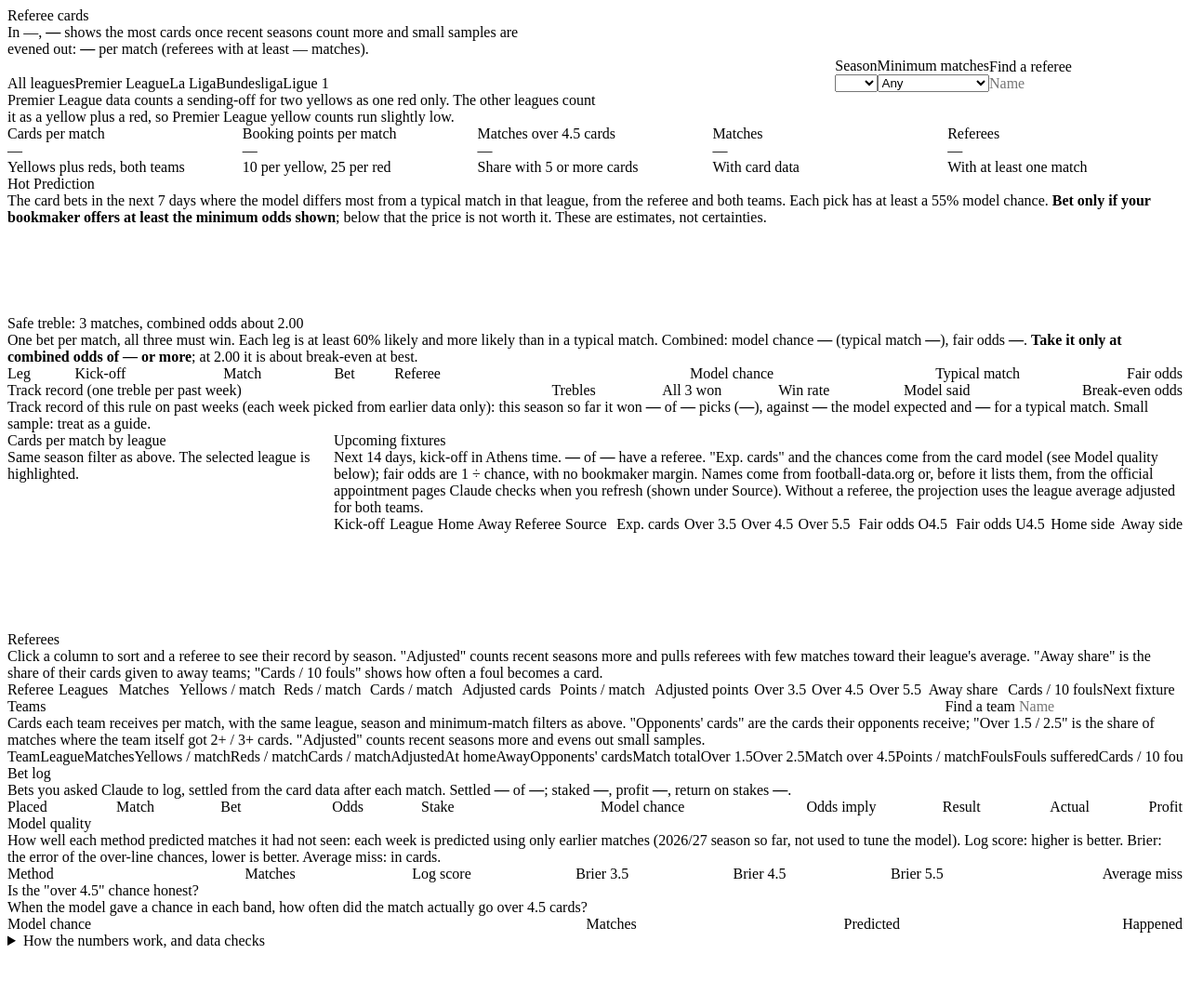
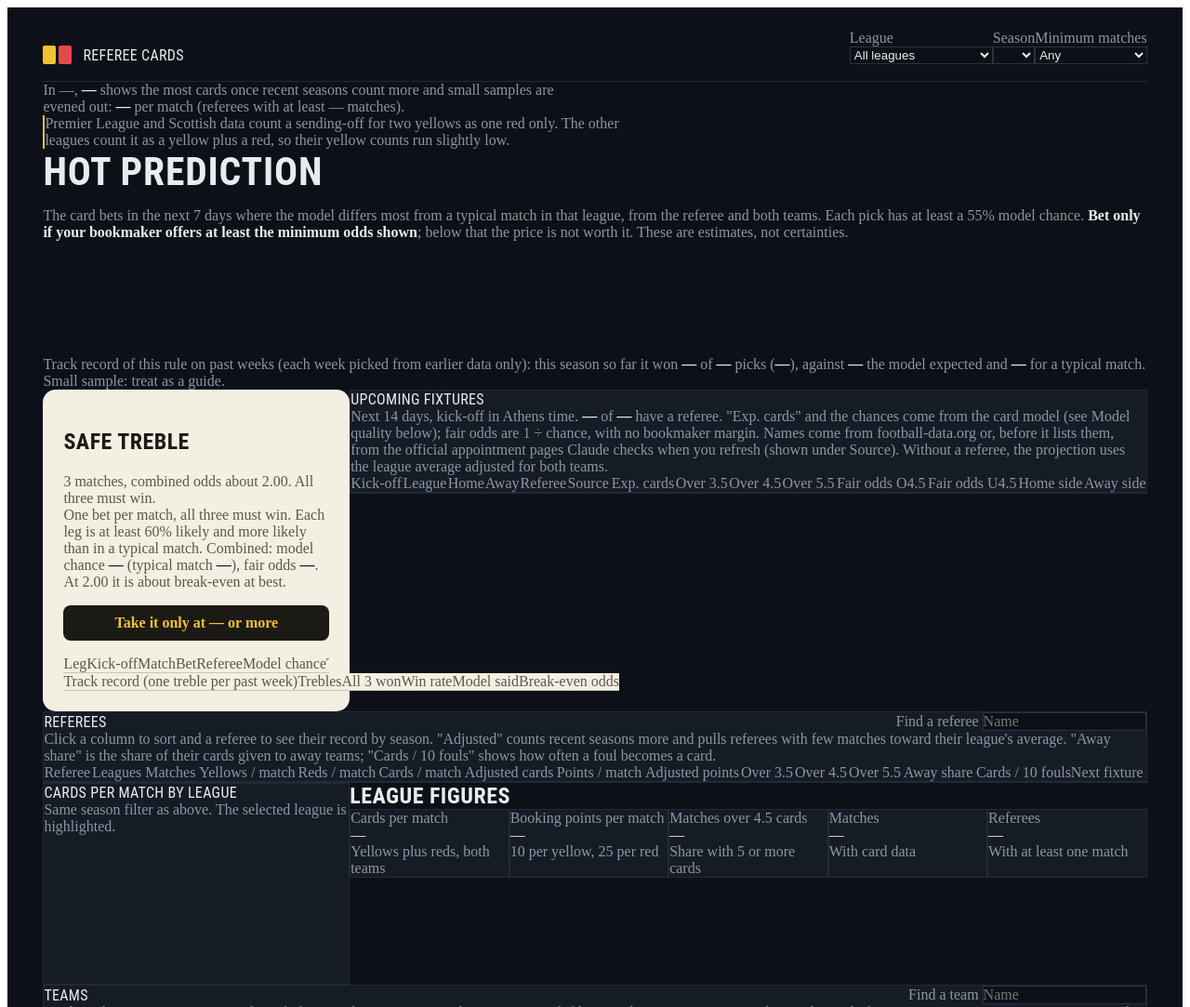
Before and after one commit to Alexmano7/referee-cards, a plain HTML site: page dashboard/index.html in a window 1280 px wide. Shown: the top 1083 px of the page at 93% size. Before the commit the page ends 1029 px from the top, so only its background shows below. Drawn offline with Linux system fonts and the light colour scheme.

Commit message:
Restyle the dashboard in the Floodlight design
Dark stadium look, yellow-card pick badges, bet-slip treble, league
dropdown with nine leagues; layout and colours only, logic unchanged.

Co-Authored-By: Claude Opus 5.5 <noreply@anthropic.com>

```diff
--- a/dashboard/index.html
+++ b/dashboard/index.html
@@ -1,6 +1,32 @@
 <meta name="dash-one-writer">
 <style>
   /* Layout: header and takeaway, league tabs + filters, headline tiles, chart + fixtures side by side, referee table, notes. */
+  /* Floodlight: one dark stadium look (deliberately single-theme). Dashboard colour tokens are
+     re-pointed inside .rc, so every card, table and chart follows. Accents: yellow and red cards. */
+  #dash-root { --dash-gutter: 0; }
+  .rc {
+    --fl-bg: #0D1117; --fl-panel: #161C25; --fl-line: #222A35; --fl-text: #E8ECF1; --fl-muted: #8B96A5;
+    --fl-yellow: #F2C230; --fl-yellow-ink: #2A2105; --fl-red: #E5484D; --fl-slip: #F4EFE3; --fl-slip-ink: #1C1A14;
+    --color-bg: var(--fl-bg); --color-panel: var(--fl-panel); --color-fg: var(--fl-text); --color-fg-muted: var(--fl-muted);
+    --color-border-line: var(--fl-line); --color-ok: #3FB950; --color-warn: var(--fl-yellow); --color-bad: var(--fl-red);
+    --fl-display: "Barlow Condensed", "Roboto Condensed", "Arial Narrow", "Helvetica Neue", sans-serif;
+    background: var(--fl-bg); color: var(--fl-text); color-scheme: dark;
+    padding-block: 24px 48px; padding-left: max(16px, 3vw); padding-right: max(16px, 3vw);
+  }
+  .rc :is(h1, h2, .rc-h3) { font-family: var(--fl-display); font-stretch: condensed; text-transform: uppercase; letter-spacing: .02em; }
+  .rc-card h2 { font-size: 1.6rem; font-weight: 600; }
+  .rc .rc-h3 { font-size: 1.15rem; font-weight: 600; }
+  .rc .dash-select, .rc .rc-search { background-color: var(--fl-bg); color: var(--fl-text); border-color: #2A3341; }
+  .rc-brand { display: flex; align-items: center; gap: 12px; }
+  .rc-brand-cards { display: flex; gap: 3px; }
+  .rc-brand-cards span { width: 14px; height: 20px; border-radius: 2px; background: var(--fl-yellow); }
+  .rc-brand-cards span + span { background: var(--fl-red); }
+  .rc-topbar { display: flex; flex-wrap: wrap; justify-content: space-between; align-items: end; gap: 16px; border-bottom: 1px solid var(--fl-line); padding-bottom: 18px; }
+  .rc-head h1 { font-family: var(--fl-display); font-size: 2rem; font-weight: 700; }
+  .rc-hot-title { display: flex; flex-wrap: wrap; justify-content: space-between; align-items: baseline; gap: 8px; }
+  .rc-hot-title h2 { font-size: 2.6rem; font-weight: 700; margin: 0; }
+  .rc .rc-tip { background: var(--fl-panel); border-color: var(--fl-line); color: var(--fl-text); }
+  .rc .rc-tip span { color: var(--fl-muted); }
   .rc { display: flex; flex-direction: column; gap: var(--cds-gap-lg); font-family: var(--font-anthropic-sans); min-width: 0; }
   .rc-head h1 { font-family: var(--font-anthropic-serif); font-weight: 400; font-size: var(--cds-font-size-title); margin: 0; text-wrap: balance; }
   .rc-take { margin: var(--cds-gap-xs) 0 0; color: var(--color-fg-muted); max-width: 70ch; }
@@ -71,18 +97,25 @@
   .rc-bets td:nth-child(8) { font-weight: var(--cds-font-weight-medium); }
   .rc-bets :is(th, td):nth-child(-n+3) { text-align: left; }
   .rc-hot-list { display: grid; grid-template-columns: repeat(auto-fit, minmax(min(100%, 17rem), 1fr)); gap: var(--cds-gap-md); min-height: 6rem; }
-  .rc-hot-card { display: flex; flex-direction: column; gap: var(--cds-gap-xs); padding: var(--cds-pad-md); border: 1px solid var(--color-border-line); border-radius: var(--cds-radius); background: var(--color-bg); min-width: 0; }
+  .rc-hot-card { display: grid; grid-template-columns: 3.4rem minmax(0, 1fr); gap: 10px 16px; padding: 20px; border: 1px solid var(--fl-line); border-radius: 14px; background: var(--fl-panel); min-width: 0; }
+  .rc-hot-card > :not(.rc-hot-badge, .rc-hot-body) { grid-column: 1 / -1; }
+  .rc-hot-badge { width: 3.4rem; height: 4.8rem; border-radius: 6px; background: var(--fl-yellow); color: var(--fl-yellow-ink); display: flex; align-items: center; justify-content: center; font-family: var(--fl-display); font-size: 1.9rem; font-weight: 700; }
+  .rc-hot-body { display: flex; flex-direction: column; gap: 6px; min-width: 0; }
   .rc-hot-rank { font-size: var(--cds-font-size-caption); color: var(--color-fg-muted); text-transform: uppercase; letter-spacing: .04em; }
-  .rc-hot-bet { font-family: var(--font-anthropic-serif); font-weight: 400; font-size: var(--cds-font-size-heading); line-height: 1.25; }
+  .rc-hot-bet { font-family: var(--fl-display); font-stretch: condensed; font-weight: 600; font-size: 1.6rem; line-height: 1.1; }
   .rc-hot-match { font-weight: var(--cds-font-weight-medium); }
   .rc-hot-meta, .rc-hot-why { font-size: var(--cds-font-size-caption); color: var(--color-fg-muted); }
-  .rc-hot-nums { display: grid; grid-template-columns: repeat(2, minmax(0, 1fr)); gap: var(--cds-gap-xs) var(--cds-gap-md); font-size: var(--cds-font-size-caption); font-variant-numeric: tabular-nums; margin: var(--cds-gap-xs) 0; }
-  .rc-hot-nums b { display: block; font-size: var(--cds-font-size-body); color: var(--color-fg); }
+  .rc-hot-nums { display: grid; grid-template-columns: repeat(4, minmax(0, 1fr)); gap: 8px; border-top: 1px solid var(--fl-line); padding-top: 14px; font-size: 11px; font-variant-numeric: tabular-nums; }
+  .rc-hot-nums b { display: block; font-size: 1.25rem; font-weight: 600; color: var(--fl-text); }
+  .rc-hot-nums div:last-child b { color: var(--fl-yellow); }
   .rc-hot-nums span { color: var(--color-fg-muted); }
   .rc-hot-open { align-self: flex-start; font: inherit; font-size: var(--cds-font-size-caption); padding: var(--cds-pad-xs) var(--cds-pad-sm); border: 1px solid var(--color-border-line); border-radius: var(--cds-radius); background: var(--color-panel); color: var(--color-fg); cursor: pointer; margin-top: auto; }
   .rc-hot-open:focus-visible { outline: 2px solid var(--color-fg); outline-offset: 2px; }
   .rc .rc-hot-record b { font-weight: 600; color: var(--color-fg); }
-  .rc-treble { border-top: 1px solid var(--color-border-line); padding-top: var(--cds-pad-md); margin-top: var(--cds-gap-md); display: flex; flex-direction: column; gap: var(--cds-gap-xs); }
+  .rc-treble { --color-panel: var(--fl-slip); --color-bg: #E9E2D2; --color-fg: var(--fl-slip-ink); --color-fg-muted: #5C574A; --color-border-line: #CFC6B0;
+    background: var(--fl-slip); color: var(--fl-slip-ink); border-radius: 14px; padding: 22px; display: flex; flex-direction: column; gap: var(--cds-gap-xs); min-width: 0; container-type: inline-size; color-scheme: light; }
+  .rc-treble-legs td { border-bottom-style: dashed; }
+  .rc-treble-min { padding: 10px 12px; border-radius: 8px; background: var(--fl-slip-ink); color: var(--fl-yellow); font-weight: 600; text-align: center; }
   .rc-treble-legs :is(th, td):nth-child(-n+5) { text-align: left; }
   .rc .rc-treble b { font-weight: 600; color: var(--color-fg); }
   @container rc (max-width: 40rem) { .rc-treble-legs :is(th, td):is(:nth-child(2), :nth-child(5), :nth-child(7)) { display: none; } }
@@ -105,21 +138,23 @@
 </style>
 
 <div class="rc">
-  <header class="rc-head" id="top">
-    <h1>Referee cards</h1>
-    <p class="rc-take rc-take-adj">In <span data-draw="scope-name" data-source="league_summary" data-field="league_name">—</span>, <b data-draw="top-ref" data-source="referee_stats" data-field="referee">—</b> shows the most cards once recent seasons count more and small samples are evened out: <b data-draw="top-rate" data-source="referee_stats" data-field="adjusted_cards_per_match">—</b> per match (referees with at least <span data-draw="minm">—</span> matches).</p>
-    <p class="rc-take rc-take-raw" hidden>In <span data-draw="scope-name" data-source="league_summary" data-field="league_name">—</span> during <span data-draw="season-name">—</span>, <b data-draw="top-ref-raw" data-source="referee_stats" data-field="referee">—</b> showed the most cards: <b data-draw="top-rate-raw" data-source="referee_stats" data-field="cards_per_match">—</b> per match (referees with at least <span data-draw="minm">—</span> matches).</p>
-  </header>
-
-  <div class="rc-controls">
-    <nav class="rc-tabs" aria-label="League" id="leagues">
-      <button class="rc-tab" type="button" data-league="ALL">All leagues</button>
-      <button class="rc-tab" type="button" data-league="PL">Premier League</button>
-      <button class="rc-tab" type="button" data-league="PD">La Liga</button>
-      <button class="rc-tab" type="button" data-league="BL1">Bundesliga</button>
-      <button class="rc-tab" type="button" data-league="FL1">Ligue 1</button>
-    </nav>
+  <header class="rc-head rc-topbar" id="top">
+    <div class="rc-brand"><div class="rc-brand-cards" aria-hidden="true"><span></span><span></span></div><h1>Referee cards</h1></div>
     <div class="rc-filters">
+      <label for="rc-league">League
+        <select class="dash-select" id="rc-league">
+          <option value="ALL">All leagues</option>
+          <option value="PL">Premier League</option>
+          <option value="PD">La Liga</option>
+          <option value="BL1">Bundesliga</option>
+          <option value="SA">Serie A</option>
+          <option value="FL1">Ligue 1</option>
+          <option value="PPL">Liga Portugal</option>
+          <option value="GR">Super League Greece</option>
+          <option value="BEL">Belgian Pro League</option>
+          <option value="SCO">Scottish Premiership</option>
+        </select>
+      </label>
       <label for="rc-season">Season
         <select class="dash-select" id="rc-season" data-draw="season-opts" data-source="league_summary"></select>
       </label>
@@ -132,51 +167,31 @@
           <option value="30">30</option>
         </select>
       </label>
-      <label for="rc-search">Find a referee
-        <input class="rc-search" id="rc-search" type="search" placeholder="Name" autocomplete="off">
-      </label>
     </div>
+  </header>
+  <div class="rc-head">
+    <p class="rc-take rc-take-adj">In <span data-draw="scope-name" data-source="league_summary" data-field="league_name">—</span>, <b data-draw="top-ref" data-source="referee_stats" data-field="referee">—</b> shows the most cards once recent seasons count more and small samples are evened out: <b data-draw="top-rate" data-source="referee_stats" data-field="adjusted_cards_per_match">—</b> per match (referees with at least <span data-draw="minm">—</span> matches).</p>
+    <p class="rc-take rc-take-raw" hidden>In <span data-draw="scope-name" data-source="league_summary" data-field="league_name">—</span> during <span data-draw="season-name">—</span>, <b data-draw="top-ref-raw" data-source="referee_stats" data-field="referee">—</b> showed the most cards: <b data-draw="top-rate-raw" data-source="referee_stats" data-field="cards_per_match">—</b> per match (referees with at least <span data-draw="minm">—</span> matches).</p>
   </div>
 
-  <p class="rc-caveat" data-show="ALL PL">Premier League data counts a sending-off for two yellows as one red only. The other leagues count it as a yellow plus a red, so Premier League yellow counts run slightly low.</p>
+  <p class="rc-caveat" data-show="ALL PL SCO">Premier League and Scottish data count a sending-off for two yellows as one red only. The other leagues count it as a yellow plus a red, so their yellow counts run slightly low.</p>
+  <p class="rc-caveat" data-show="GR BEL" hidden>Referee names for past matches come from referee.observer and start in mid-2025, so referee figures here rest on fewer matches than in the other leagues.</p>
   <p class="rc-caveat" data-show="PD" hidden>Some La Liga matches have no referee name in the data. They count in the league figures but are not credited to any referee.</p>
 
-  <section class="rc-tiles" id="headline" aria-label="Headline figures">
-    <div class="rc-tile">
-      <span class="rc-tile-label">Cards per match</span>
-      <span class="rc-tile-value dash-skeleton" data-draw="t-cpm" data-source="league_summary" data-field="cards_per_match">—</span>
-      <span class="rc-tile-sub">Yellows plus reds, both teams</span>
-    </div>
-    <div class="rc-tile">
-      <span class="rc-tile-label">Booking points per match</span>
-      <span class="rc-tile-value dash-skeleton" data-draw="t-bpm" data-source="league_summary" data-field="booking_points_per_match">—</span>
-      <span class="rc-tile-sub">10 per yellow, 25 per red</span>
-    </div>
-    <div class="rc-tile">
-      <span class="rc-tile-label">Matches over 4.5 cards</span>
-      <span class="rc-tile-value dash-skeleton" data-draw="t-over" data-source="league_summary" data-field="pct_over_4_5">—</span>
-      <span class="rc-tile-sub">Share with 5 or more cards</span>
-    </div>
-    <div class="rc-tile">
-      <span class="rc-tile-label">Matches</span>
-      <span class="rc-tile-value dash-skeleton" data-draw="t-matches" data-source="league_summary" data-field="matches">—</span>
-      <span class="rc-tile-sub">With card data</span>
-    </div>
-    <div class="rc-tile">
-      <span class="rc-tile-label">Referees</span>
-      <span class="rc-tile-value dash-skeleton" data-draw="t-refs" data-source="league_summary" data-field="referees">—</span>
-      <span class="rc-tile-sub">With at least one match</span>
-    </div>
-  </section>
-
-  <section class="rc-card" id="hot-prediction">
-    <h2>Hot Prediction</h2>
+  <section id="hot-prediction" style="display: flex; flex-direction: column; gap: 14px;">
+    <div class="rc-hot-title"><h2>Hot Prediction</h2></div>
     <p class="rc-note">The card bets in the next 7 days where the model differs most from a typical match in that league, from the referee and both teams. Each pick has at least a 55% model chance. <b>Bet only if your bookmaker offers at least the minimum odds shown</b>; below that the price is not worth it. These are estimates, not certainties.</p>
     <div class="rc-hot-list" data-draw="hot-list" data-source="hot_picks"></div>
     <p class="rc-note rc-hot-empty" hidden>No match in the next 7 days passes the rule yet. Refresh again closer to the weekend, when more referees are announced.</p>
+    <p class="rc-note rc-hot-record">Track record of this rule on past weeks (each week picked from earlier data only): this season so far it won <b data-draw="hr-hits" data-source="hot_picks_record" data-field="hits">—</b> of <b data-draw="hr-picks" data-source="hot_picks_record" data-field="picks">—</b> picks (<b data-draw="hr-rate" data-source="hot_picks_record" data-field="hit_rate_pct">—</b>), against <b data-draw="hr-model" data-source="hot_picks_record" data-field="avg_model_pct">—</b> the model expected and <b data-draw="hr-typical" data-source="hot_picks_record" data-field="avg_typical_pct">—</b> for a typical match. Small sample: treat as a guide.</p>
+  </section>
+
+  <section class="rc-grid rc-grid-fx">
     <div class="rc-treble" id="safe-treble">
-      <h3 class="rc-h3">Safe treble: 3 matches, combined odds about 2.00</h3>
-      <p class="rc-note">One bet per match, all three must win. Each leg is at least 60% likely and more likely than in a typical match. Combined: model chance <b data-draw="tr-p" data-source="treble_combined" data-field="model_pct">—</b> (typical match <b data-draw="tr-t" data-source="treble_combined" data-field="typical_pct">—</b>), fair odds <b data-draw="tr-fair" data-source="treble_combined" data-field="fair_odds">—</b>. <b>Take it only at combined odds of <span data-draw="tr-min" data-source="treble_combined" data-field="min_odds">—</span> or more</b>; at 2.00 it is about break-even at best.</p>
+      <h2>Safe treble</h2>
+      <p class="rc-note" style="margin: 0;">3 matches, combined odds about 2.00. All three must win.</p>
+      <p class="rc-note">One bet per match, all three must win. Each leg is at least 60% likely and more likely than in a typical match. Combined: model chance <b data-draw="tr-p" data-source="treble_combined" data-field="model_pct">—</b> (typical match <b data-draw="tr-t" data-source="treble_combined" data-field="typical_pct">—</b>), fair odds <b data-draw="tr-fair" data-source="treble_combined" data-field="fair_odds">—</b>. At 2.00 it is about break-even at best.</p>
+      <p class="rc-treble-min">Take it only at <span data-draw="tr-min" data-source="treble_combined" data-field="min_odds">—</span> or more</p>
       <div class="rc-scroll">
         <table class="rc-table rc-treble-legs" data-source="hot_treble" data-row-key="key">
           <thead><tr>
@@ -204,15 +219,6 @@
         </tr></thead>
         <tbody data-draw="treble-record-rows"></tbody>
       </table>
-    </div>
-    <p class="rc-note rc-hot-record">Track record of this rule on past weeks (each week picked from earlier data only): this season so far it won <b data-draw="hr-hits" data-source="hot_picks_record" data-field="hits">—</b> of <b data-draw="hr-picks" data-source="hot_picks_record" data-field="picks">—</b> picks (<b data-draw="hr-rate" data-source="hot_picks_record" data-field="hit_rate_pct">—</b>), against <b data-draw="hr-model" data-source="hot_picks_record" data-field="avg_model_pct">—</b> the model expected and <b data-draw="hr-typical" data-source="hot_picks_record" data-field="avg_typical_pct">—</b> for a typical match. Small sample: treat as a guide.</p>
-  </section>
-
-  <section class="rc-grid rc-grid-fx">
-    <div class="rc-card" id="league-compare">
-      <h2>Cards per match by league</h2>
-      <p class="rc-note">Same season filter as above. The selected league is highlighted.</p>
-      <div class="rc-bars" data-draw="bars" data-source="league_bars"></div>
     </div>
     <div class="rc-card" id="fixtures">
       <h2>Upcoming fixtures</h2>
@@ -325,7 +331,9 @@
   </section>
 
   <section class="rc-card" id="referees">
-    <h2>Referees</h2>
+    <div class="rc-card-head"><h2>Referees</h2><label class="rc-tile-label" for="rc-search">Find a referee
+        <input class="rc-search" id="rc-search" type="search" placeholder="Name" autocomplete="off">
+      </label></div>
     <p class="rc-note">Click a column to sort and a referee to see their record by season. <span class="rc-adj-note">"Adjusted" counts recent seasons more and pulls referees with few matches toward their league's average.</span> "Away share" is the share of their cards given to away teams; "Cards / 10 fouls" shows how often a foul becomes a card.<span class="rc-raw-note" hidden>For a single season the table shows that season's figures; adjusted figures cover all seasons.</span></p>
     <div class="rc-scroll">
       <table class="rc-table rc-refs rc-left" data-source="referee_stats" data-row-key="key">
@@ -350,6 +358,45 @@
       </table>
     </div>
     <p class="rc-note rc-refs-empty" hidden>No referees match these filters. Try a lower minimum or clear the search.</p>
+  </section>
+
+  <section class="rc-grid rc-grid-fx" aria-label="League overview">
+    <div class="rc-card" id="league-compare">
+      <h2>Cards per match by league</h2>
+      <p class="rc-note">Same season filter as above. The selected league is highlighted.</p>
+      <div class="rc-bars" data-draw="bars" data-source="league_bars"></div>
+    </div>
+    <div style="display: flex; flex-direction: column; gap: var(--cds-gap-md); min-width: 0;">
+      <h2 style="margin: 0;">League figures</h2>
+      <section class="rc-tiles" id="headline" aria-label="Headline figures">
+    <div class="rc-tile">
+      <span class="rc-tile-label">Cards per match</span>
+      <span class="rc-tile-value dash-skeleton" data-draw="t-cpm" data-source="league_summary" data-field="cards_per_match">—</span>
+      <span class="rc-tile-sub">Yellows plus reds, both teams</span>
+    </div>
+    <div class="rc-tile">
+      <span class="rc-tile-label">Booking points per match</span>
+      <span class="rc-tile-value dash-skeleton" data-draw="t-bpm" data-source="league_summary" data-field="booking_points_per_match">—</span>
+      <span class="rc-tile-sub">10 per yellow, 25 per red</span>
+    </div>
+    <div class="rc-tile">
+      <span class="rc-tile-label">Matches over 4.5 cards</span>
+      <span class="rc-tile-value dash-skeleton" data-draw="t-over" data-source="league_summary" data-field="pct_over_4_5">—</span>
+      <span class="rc-tile-sub">Share with 5 or more cards</span>
+    </div>
+    <div class="rc-tile">
+      <span class="rc-tile-label">Matches</span>
+      <span class="rc-tile-value dash-skeleton" data-draw="t-matches" data-source="league_summary" data-field="matches">—</span>
+      <span class="rc-tile-sub">With card data</span>
+    </div>
+    <div class="rc-tile">
+      <span class="rc-tile-label">Referees</span>
+      <span class="rc-tile-value dash-skeleton" data-draw="t-refs" data-source="league_summary" data-field="referees">—</span>
+      <span class="rc-tile-sub">With at least one match</span>
+    </div>
+  </section>
+
+    </div>
   </section>
 
   <section class="rc-card" id="teams">
@@ -533,7 +580,7 @@
     inputs: ['fixtures'],
     fn: (fixtures) => {
       const by = {};
-      for (const k of ['ALL', 'PL', 'PD', 'BL1', 'FL1']) by[k] = { league: k, fixtures: 0, appointed: 0 };
+      for (const k of ['ALL', 'PL', 'PD', 'BL1', 'SA', 'FL1', 'PPL', 'GR', 'BEL', 'SCO']) by[k] = { league: k, fixtures: 0, appointed: 0 };
       for (const f of fixtures) {
         for (const k of ['ALL', f.league]) {
           by[k].fixtures += 1;
@@ -547,8 +594,8 @@
 
 <script>
   // Controls: tabs, season, minimum matches, search, sort, row clicks.
-  for (const b of document.querySelectorAll('.rc-tab')) {
-    b.addEventListener('click', () => dash.setParams({ league: b.dataset.league }));
+  for (const sel of document.querySelectorAll('#rc-league')) {
+    sel.addEventListener('change', () => dash.setParams({ league: sel.value }));
   }
   for (const s of document.querySelectorAll('#rc-minm')) {
     s.addEventListener('change', () => dash.setParams({ minm: Number(s.value) }));
@@ -640,11 +687,7 @@
   dash.onData(() => {
     const p = rc.p();
     const all = rc.allSeasons(p);
-    for (const b of document.querySelectorAll('.rc-tab')) {
-      const on = b.dataset.league === p.league;
-      b.classList.toggle('is-on', on);
-      b.setAttribute('aria-pressed', on ? 'true' : 'false');
-    }
+    for (const sel of document.querySelectorAll('#rc-league')) sel.value = p.league;
     for (const s of document.querySelectorAll('#rc-minm')) s.value = String(p.minm);
     for (const el of document.querySelectorAll('.rc-take-adj, .rc-adj-note')) el.hidden = !all;
     for (const el of document.querySelectorAll('.rc-take-raw, .rc-raw-note')) el.hidden = all;
@@ -1009,15 +1052,18 @@
     };
     for (const h of [...d.data].sort((a, b) => a.rank - b.rank)) {
       const card = add(el, 'article', 'rc-hot-card');
-      add(card, 'div', 'rc-hot-rank', `Pick ${h.rank} · ${h.league} · ${h.kickoff}`);
-      add(card, 'div', 'rc-hot-bet', h.bet);
-      add(card, 'div', 'rc-hot-match', h.match);
+      const badge = add(card, 'div', 'rc-hot-badge', String(h.rank));
+      badge.setAttribute('aria-hidden', 'true');
+      const body = add(card, 'div', 'rc-hot-body');
+      add(body, 'div', 'rc-hot-rank', `Pick ${h.rank} · ${h.league} · ${h.kickoff}`);
+      add(body, 'div', 'rc-hot-bet', h.bet);
+      add(body, 'div', 'rc-hot-match', h.match);
       const nums = add(card, 'div', 'rc-hot-nums');
       for (const [label, value] of [
-        ['Model chance', rc.pct(h.model_prob)],
+        ['Model', rc.pct(h.model_prob)],
         ['Typical match', rc.pct(h.typical_prob)],
         ['Fair odds', rc.f2(h.fair_odds)],
-        ['Bet only at odds of', rc.f2(h.min_odds) + '+'],
+        ['Bet at', rc.f2(h.min_odds) + '+'],
       ]) {
         const cell = add(nums, 'div');
         add(cell, 'span', null, label);
```
Also changed, not shown: 2 other files.
